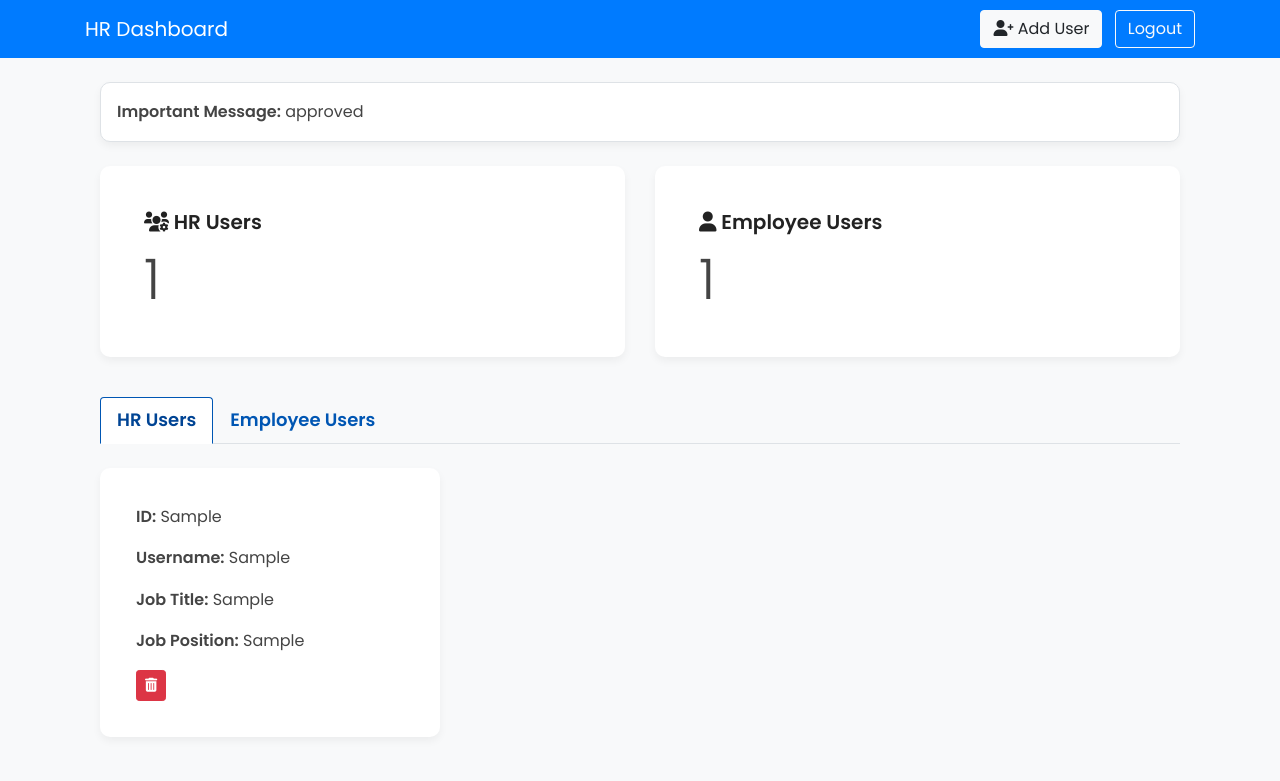
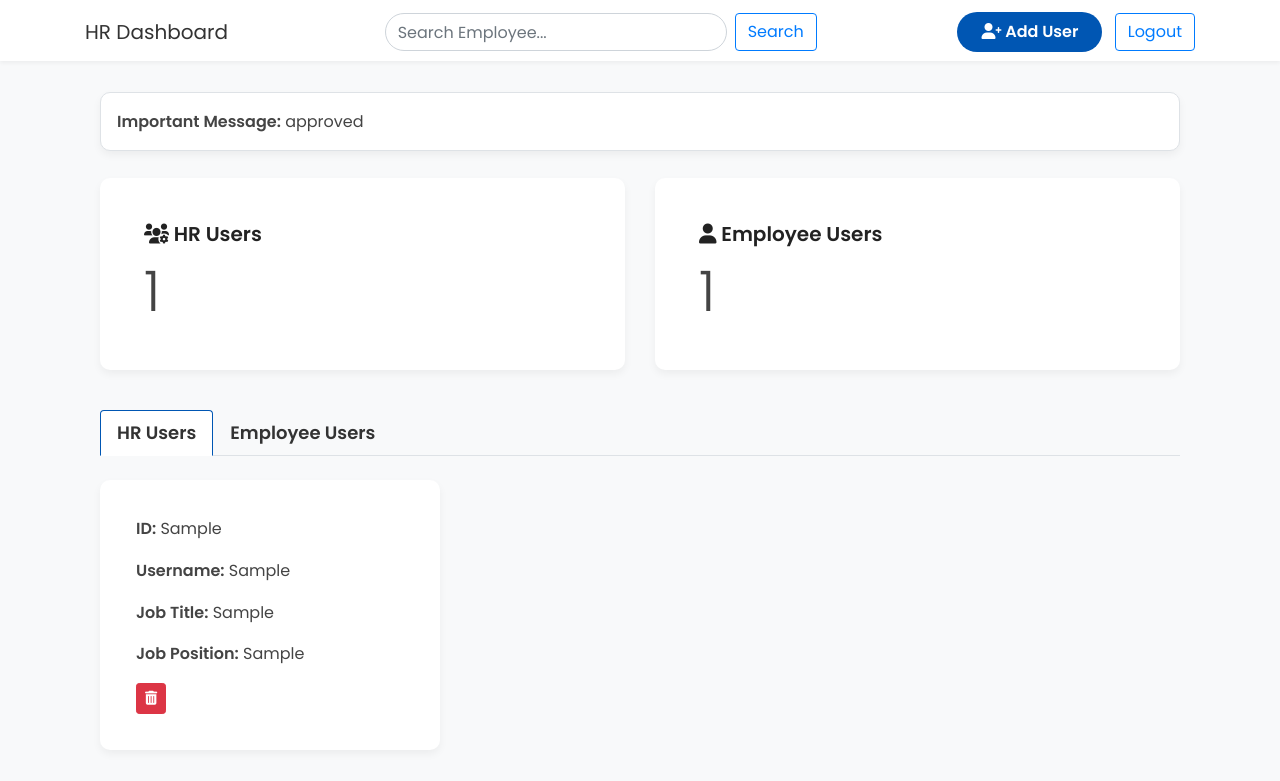
Before and after one commit to Ronakvekariya/Face-Recognition-Attendance-System, a Django app: template attendance/templates/user_management.html in a window 1280 px wide. Shown: the top 781 px of the page. Run offline with Django 4.2, Linux system fonts and the light colour scheme; the template is opened without the code that fills it: most values are stand-ins (such as "Sample title", 1, 10 or a date in 2020); some libraries are stand-ins or nearby versions.

```diff
--- a/attendance/system/urls.py
+++ b/attendance/system/urls.py
@@ -1,8 +1,6 @@
-from django.urls import path
+from django.urls import path , include
 from django.conf import settings
 from django.conf.urls.static import static
-from django.contrib import admin
-from django.contrib.staticfiles.urls import staticfiles_urlpatterns
 from .views import login_view, logout_view, hr_dashboard, employee_dashboard,monthly_attendance,absence_review , get_attendance , dashboard_data , user_management , delete_user , add_user , leave_management , leave_requests , update_leave_status , request_display , employee_detail , chart_data , leave_requests_ajax , search_suggestions
 
 urlpatterns = [
@@ -25,6 +23,8 @@ urlpatterns = [
     path('hr-dashboard/leave-management', leave_management, name='leave_management'),
     path('hr-dashboard/leave-requests', leave_requests, name='leave_requests'),
     path('hr-dashboard/update-leave-status', update_leave_status, name='update_leave_status'),
-] + static(settings.MEDIA_URL, document_root=settings.MEDIA_ROOT)
+]
 
-urlpatterns += staticfiles_urlpatterns()
+if settings.DEBUG:
+    urlpatterns += static(settings.MEDIA_URL, document_root=settings.MEDIA_ROOT)
+    urlpatterns += static(settings.STATIC_URL, document_root=settings.STATICFILES_DIRS[0])
--- a/attendance/system/views.py
+++ b/attendance/system/views.py
@@ -808,7 +808,7 @@ def employee_detail(request):
         employee_data = cursor.fetchone()
         print(employee_data)
         employee_details['name'] = employee_data[1] + " " + employee_data[8] + " " + employee_data[9]
-        employee_details['photo_url'] = './download (1).jpeg'
+        employee_details['photo_url'] = 'images/download (1).jpeg'
         employee_details['job_title'] = employee_data[6]
         employee_details['email'] = employee_data[5]
         employee_details['phone'] = employee_data[10]
--- a/attendance/templates/base_user_management.html
+++ b/attendance/templates/base_user_management.html
@@ -2,51 +2,95 @@
 <html lang="en">
 <head>
   <meta charset="UTF-8">
-    <title>HR Dashboard</title>
+  <title>{% block title %}HR Dashboard{% endblock %}</title>
   <meta name="viewport" content="width=device-width, initial-scale=1">
   <!-- Bootstrap CSS -->
   <link rel="stylesheet" href="https://stackpath.bootstrapcdn.com/bootstrap/4.5.2/css/bootstrap.min.css">
-    <!-- FontAwesome Icons -->
+  <!-- Font Awesome -->
   <link rel="stylesheet" href="https://cdnjs.cloudflare.com/ajax/libs/font-awesome/6.0.0-beta3/css/all.min.css">
-    <!-- Google Font: Poppins -->
+  <!-- Google Fonts: Poppins -->
   <link href="https://fonts.googleapis.com/css2?family=Poppins:wght@300;400;600&display=swap" rel="stylesheet">
   <style>
+    /* Global Styles */
     body {
       font-family: 'Poppins', sans-serif;
-            background: linear-gradient(135deg, #e0f7fa, #f1f8e9);
+      background-color: #f8f9fa;
+      color: #333;
+      font-size: 16px;
+      line-height: 1.6;
+      margin: 0;
+      padding: 0;
     }
-        .navbar-custom {
-            background-color: #007bff;
+    /* Navbar Styles */
+    .navbar {
+      background-color: #ffffff;
+      box-shadow: 0 2px 4px rgba(0,0,0,0.05);
     }
-        .glass-card {
-            background: rgba(255, 255, 255, 0.3);
-            backdrop-filter: blur(10px);
-            border: none;
-            box-shadow: 0 4px 8px rgba(0, 0, 0, 0.1);
-            border-radius: 8px;
+    .navbar-brand, .nav-link {
+      color: #333 !important;
+      font-weight: 500;
+    }
+    .navbar-brand:hover, .nav-link:hover {
+      color: #0056b3 !important;
+    }
+    /* Search Input */
+    .search-input {
+      max-width: 400px;
+      border-radius: 30px;
+      border: 1px solid #ced4da;
+      padding: 0.5rem 0.75rem;
+    }
+    /* Container */
+    .container {
+      padding-top: 0.2rem;
+    }
+    /* Headings */
+    h1, h2, h3 {
+      color: #222;
+      font-weight: 600;
+      margin-bottom: 1rem;
     }
   </style>
 </head>
 <body>
   <!-- Navbar -->
-    <nav class="navbar navbar-expand-lg navbar-custom text-white">
+  <nav class="navbar navbar-expand-lg navbar-light">
     <div class="container">
-            <a class="navbar-brand text-white" href="{% url 'hr_dashboard' %}">HR Dashboard</a>
+      <a class="navbar-brand" href="{% url 'hr_dashboard' %}">HR Dashboard</a>
+      <div class="collapse navbar-collapse justify-content-center">
+        <form class="form-inline mx-auto" method="POST" action="{% url 'employee_detail' %}">
+            {% csrf_token %}
+            <input class="form-control search-input" type="search" name="search" placeholder="Search Employee..." aria-label="Search">
+            <button class="btn btn-outline-primary ml-2" type="submit">Search</button>
+          </form>
+      </div>
       <div class="ml-auto">
-                <a href="{% url 'add_user' %}" class="btn btn-light mr-2">
+        <a href="{% url 'add_user' %}" class="btn btn-primary mr-2">
           <i class="fas fa-user-plus"></i> Add User
         </a>
-                <a href="{% url 'logout' %}" class="btn btn-outline-light">Logout</a>
+        <a href="{% url 'logout' %}" class="btn btn-outline-primary">Logout</a>
       </div>
     </div>
   </nav>
 
   <div class="container mt-4">
-        {% block content %}{% endblock %}
+    {% block content %}
+    {% endblock %}
   </div>
 
   <!-- Bootstrap and jQuery JS -->
   <script src="https://code.jquery.com/jquery-3.5.1.min.js"></script>
   <script src="https://stackpath.bootstrapcdn.com/bootstrap/4.5.2/js/bootstrap.min.js"></script>
+  <script>
+    // Optionally, add JavaScript here for AJAX search suggestions or further interaction
+    $('#navbarSearchForm').on('submit', function(e) {
+      e.preventDefault();
+      // Handle the search action here; for example, redirect to a search results page.
+      var query = $('#navbarSearchInput').val();
+      if(query) {
+        window.location.href = '/search/?query=' + encodeURIComponent(query);
+      }
+    });
+  </script>
 </body>
 </html>
```
Also changed, not shown: attendance/attendance/settings.py (+3 -4 lines), attendance/templates/employee_details.html (+15 -4 lines), attendance/static/images/download (1).jpeg (renamed from attendance/media/download (1).jpeg). Lines whose indentation alone changed are shown as unchanged.
